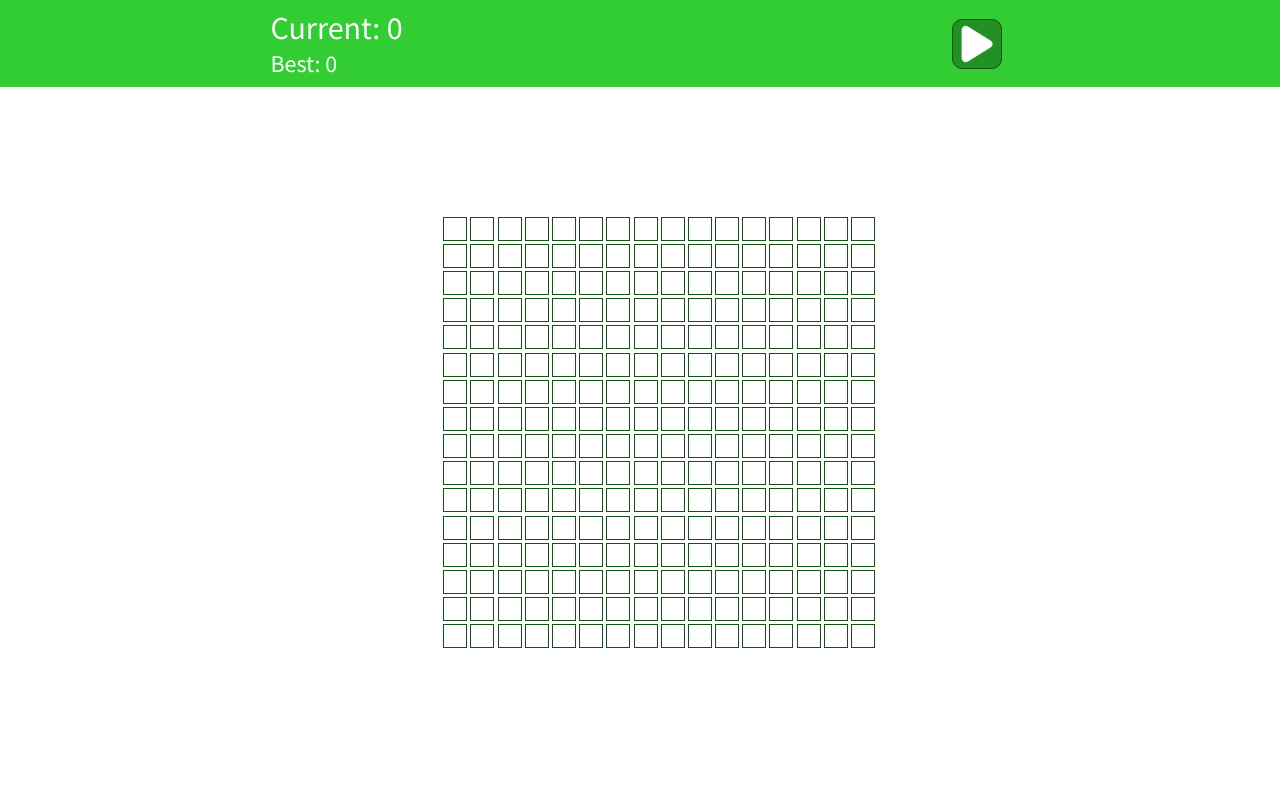
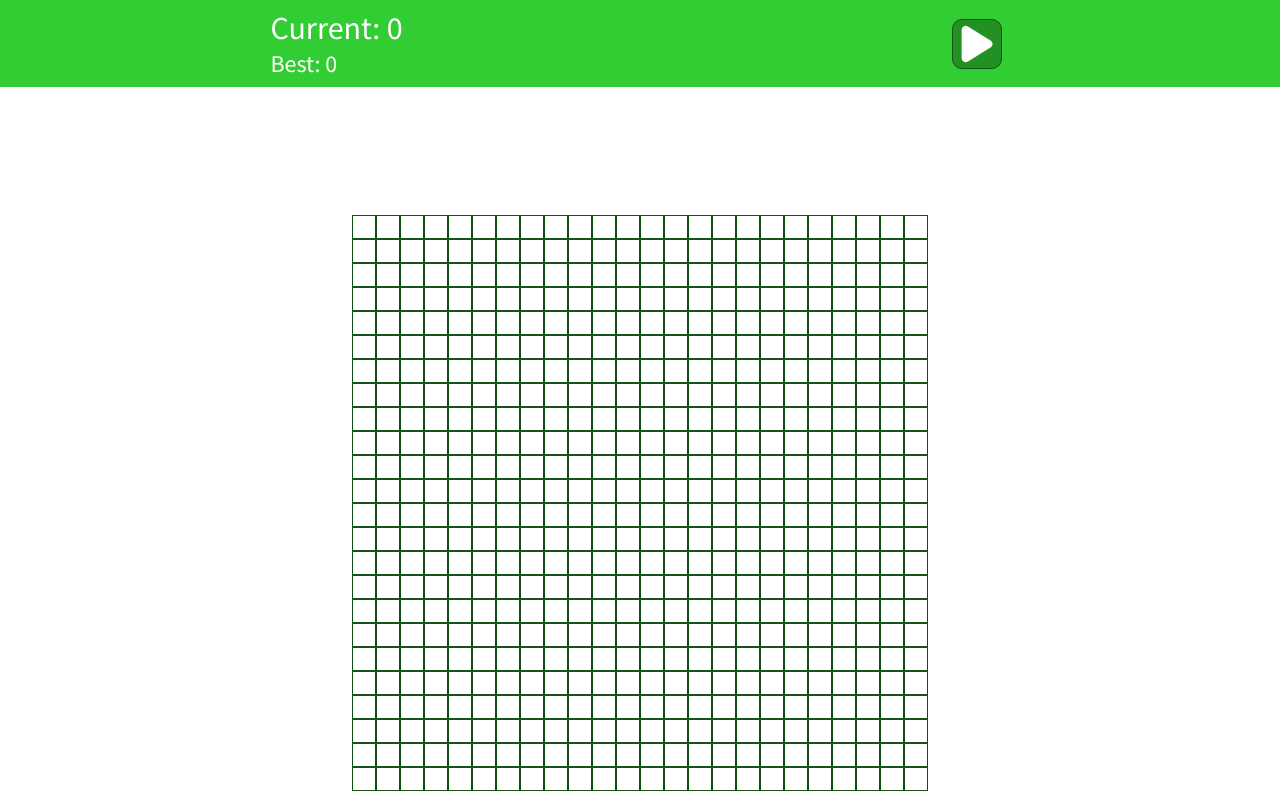
Before and after one commit to martin-mastermind/hobby-snake-game, a Vue app: page / in a window 1280 px wide. Built offline with nearby package versions, Linux system fonts and the light colour scheme.

Commit message:
[Majestic Snake] Правки таблицы

```diff
--- a/src/components/Field.vue
+++ b/src/components/Field.vue
@@ -27,7 +27,7 @@ export default {
             points: [],
             allowedKeys: [87, 65, 83, 68],
             direction: null,
-            fieldSize: 16,
+            fieldSize: 24,
             pointsLimit: 4,
 
             gameTimer: null,
@@ -209,7 +209,7 @@ main {
     display: flex;
     flex-wrap: wrap;
 
-    width: 24.8rem;
+    width: 36rem;
     margin: 8rem auto 0;
 }
 
@@ -223,7 +223,6 @@ main {
     border: 1px solid var(--panel-btn-hover);
 
     box-sizing: border-box;
-    margin: 0.1rem;
 }
 
 .block.snake-head {
```
